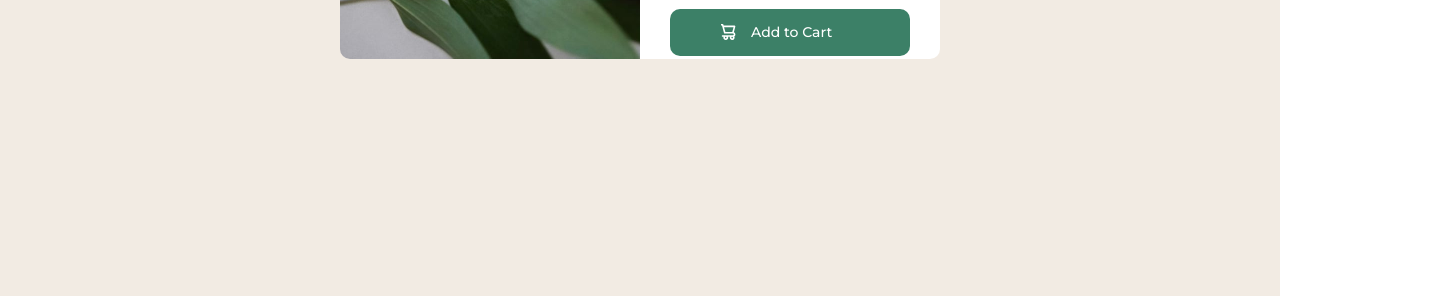
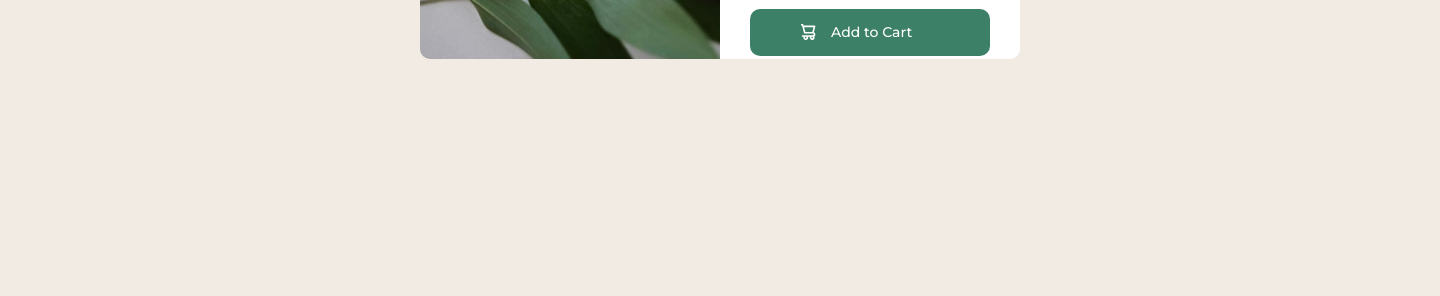
Before and after one commit to onfiire/Product-Card, a plain HTML site: page index.html in a window 1280 px wide. Shown: the part 629-925 px from the top of the page, 1440 px wide, since content can reach past the window. Drawn offline with Linux system fonts and the light colour scheme.

Commit message:
Update style.css

```diff
--- a/style.css
+++ b/style.css
@@ -42,13 +42,14 @@ picture {
   html,
   body {
     height: 100%;
+
   }
 
 body {
 
   text-rendering: optimizeSpeed;
   line-height: 1.2;
-  height: 100%;
+  width: 1440px;
 }
 
 .container {
@@ -89,6 +90,7 @@ h2 {
     line-height: 31px;
     color: hsl(212, 21%, 14%);
     margin-top: 23px;
+
 }
 
 p {
```
